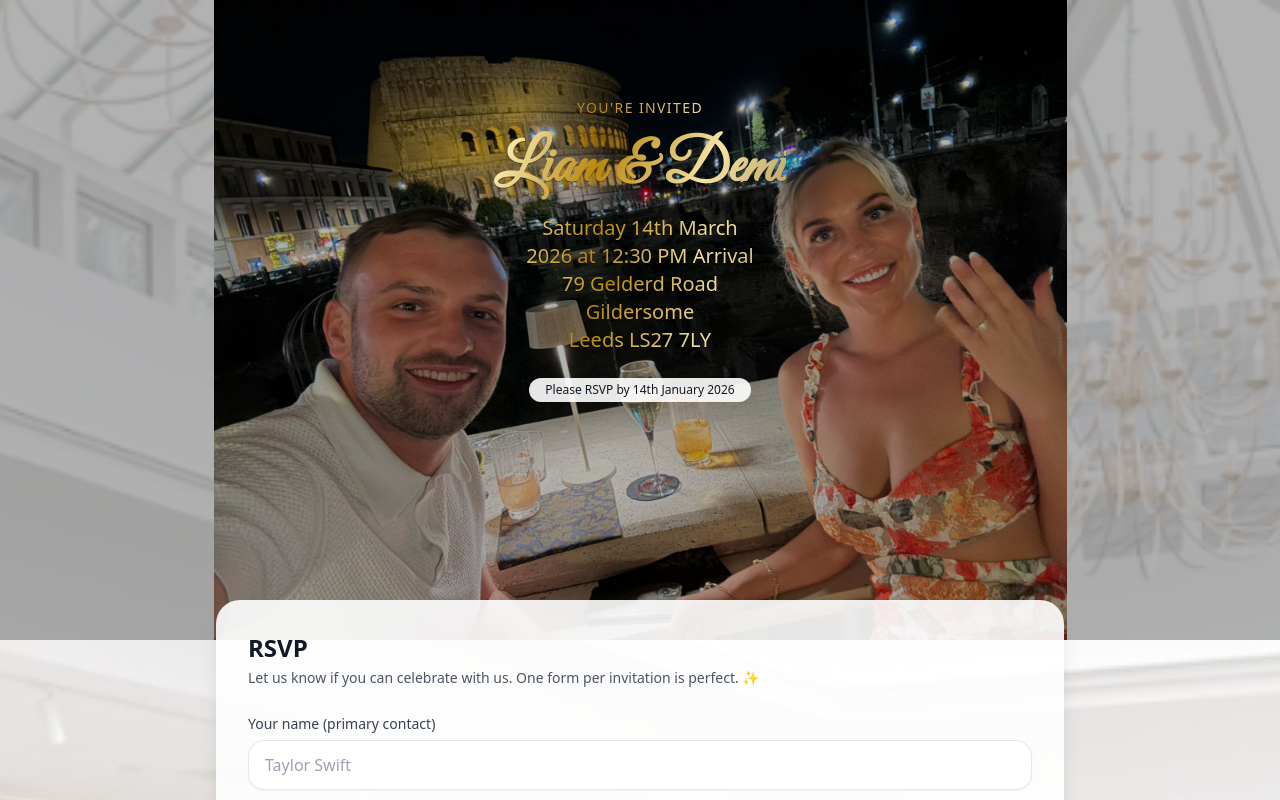
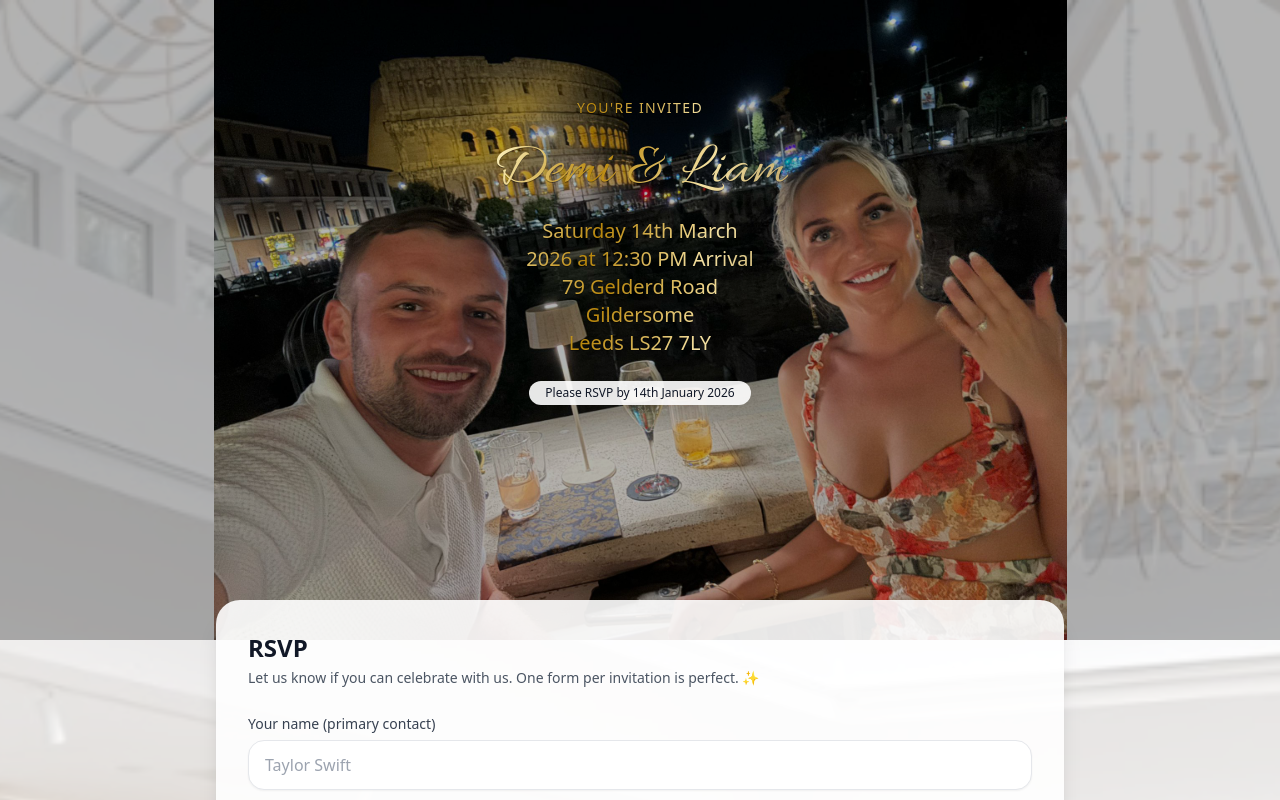
Before and after one commit to novamontie/wedding-rsvp, a React (Create React App) app: page / in a window 1280 px wide. Shown: the top 800 px of the page. Built offline with nearby package versions, Linux system fonts and the light colour scheme.

Commit message:
Update App.js

```diff
--- a/src/App.js
+++ b/src/App.js
@@ -173,15 +173,15 @@ export default function WeddingRSVP() {
   // Dynamic guest details array
   const [guestsDetails, setGuestsDetails] = useState([{ name: "", dietary: "" }]);
 
-  // Load the fancy script font (Great Vibes) once
+  // Load Apple Chancery-like fonts once (prefer local Apple Chancery if present)
   useEffect(() => {
-    const id = "gf-great-vibes";
+    const id = "gf-allura-alexbrush";
     if (!document.getElementById(id)) {
       const link = document.createElement("link");
       link.id = id;
       link.rel = "stylesheet";
       link.href =
-        "https://fonts.googleapis.com/css2?family=Great+Vibes&display=swap";
+        "https://fonts.googleapis.com/css2?family=Allura&family=Alex+Brush&display=swap";
       document.head.appendChild(link);
     }
   }, []);
@@ -199,7 +199,7 @@ export default function WeddingRSVP() {
   const localData = useMemo(() => loadLocal(), [submitted]);
 
   const WEDDING = {
-    coupleNames: "Liam & Demi",
+    coupleNames: "Demi & Liam",
     date: "Saturday 14th March 2026",
     time: "12:30 PM Arrival",
     venue: "79 Gelderd Road Gildersome Leeds LS27 7LY",
@@ -282,7 +282,7 @@ export default function WeddingRSVP() {
 
   return (
     <div className="relative min-h-screen text-gray-900">
-      {/* Gold foil + script styles */}
+      {/* Gold foil + chancery-like script styles */}
       <style>{`
         @keyframes goldShimmer {
           0% { background-position: 0% 50%; }
@@ -305,9 +305,11 @@ export default function WeddingRSVP() {
           animation: goldShimmer 8s linear infinite;
           filter: drop-shadow(0 1px 0 rgba(0,0,0,0.35));
         }
+        /* Prefer local Apple Chancery on Macs, then fall back to close web fonts */
         .fancy-script {
-          font-family: "Great Vibes", cursive;
-          letter-spacing: 0.5px;
+          font-family: "Apple Chancery", "Allura", "Alex Brush", "Great Vibes", cursive;
+          letter-spacing: 0.2px;
+          font-weight: 400;
         }
       `}</style>
 
```
